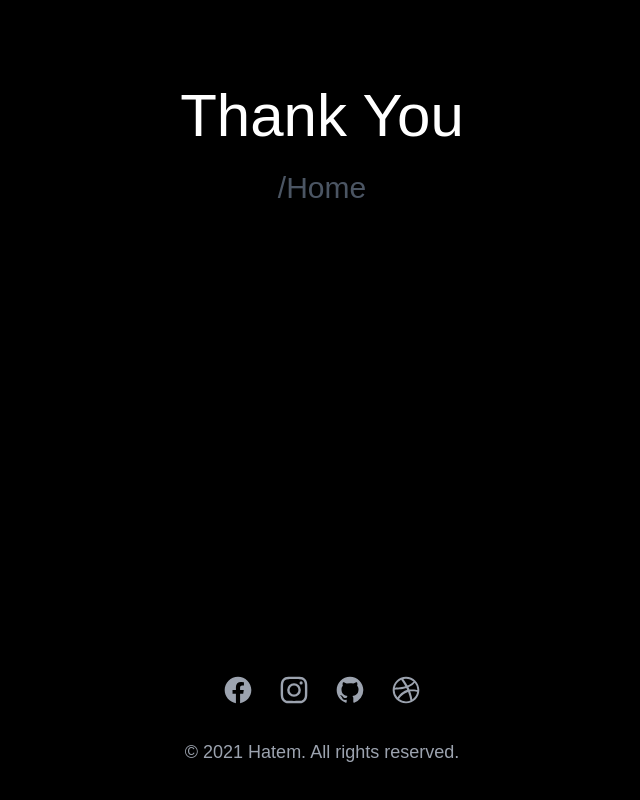
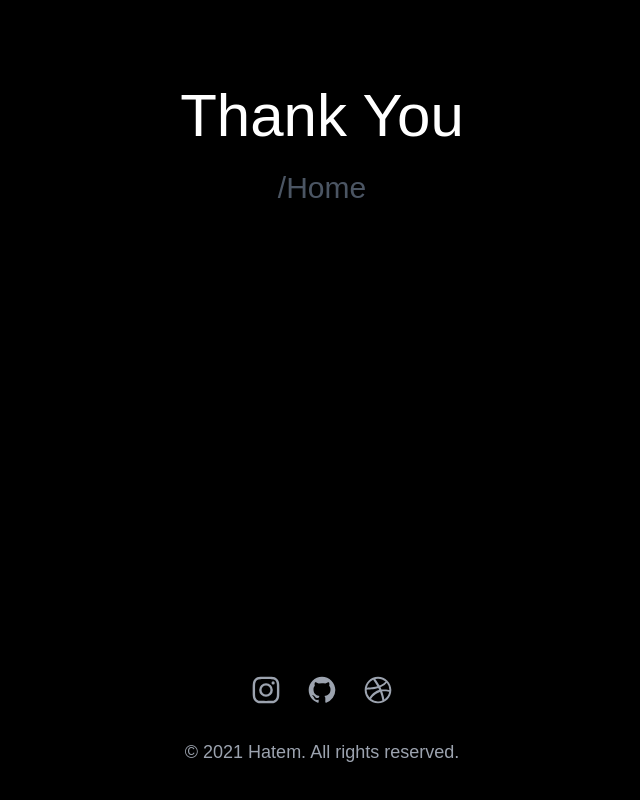
Before and after one commit to waelelk/itshatem_frontend, a React (Create React App) app: page /thanks in a window 1280 px wide. Shown: the part 366-1166 px from the top of the page, without its empty margins (318-958 px from the left). Built offline with nearby package versions, Linux system fonts and the light colour scheme.

Commit message:
facebook deleted

```diff
--- a/src/components/Footer.js
+++ b/src/components/Footer.js
@@ -6,12 +6,6 @@ function Footer() {
             <section className="p-10 lg:p-24">
                 <div className="max-w-screen-xl mx-auto space-y-8 overflow-hidden sm:px-6 lg:px-8">
                     <div className="flex justify-center mt-8 space-x-6">
-                        <a href="https://www.facebook.com/DifferentWael/ "  className="text-gray-400 hover:text-gray-500" >
-                            <span className="sr-only">Facebook</span>
-                            <svg className="w-6 h-6 lg:w-8 lg:h-8" aria-hidden="true" fill="currentColor" viewBox="0 0 24 24">
-                                <path fill-rule="evenodd" d="M22 12c0-5.523-4.477-10-10-10S2 6.477 2 12c0 4.991 3.657 9.128 8.438 9.878v-6.987h-2.54V12h2.54V9.797c0-2.506 1.492-3.89 3.777-3.89 1.094 0 2.238.195 2.238.195v2.46h-1.26c-1.243 0-1.63.771-1.63 1.562V12h2.773l-.443 2.89h-2.33v6.988C18.343 21.128 22 16.991 22 12z" clip-rule="evenodd"></path>
-                            </svg>
-                        </a>
                         <a href="https://instagram.com/its.waill" className="text-gray-400 hover:text-gray-500" >
                             <span className="sr-only">Instagram</span>
                             <svg className="w-6 h-6 lg:w-8 lg:h-8" aria-hidden="true" fill="currentColor" viewBox="0 0 24 24">
```
